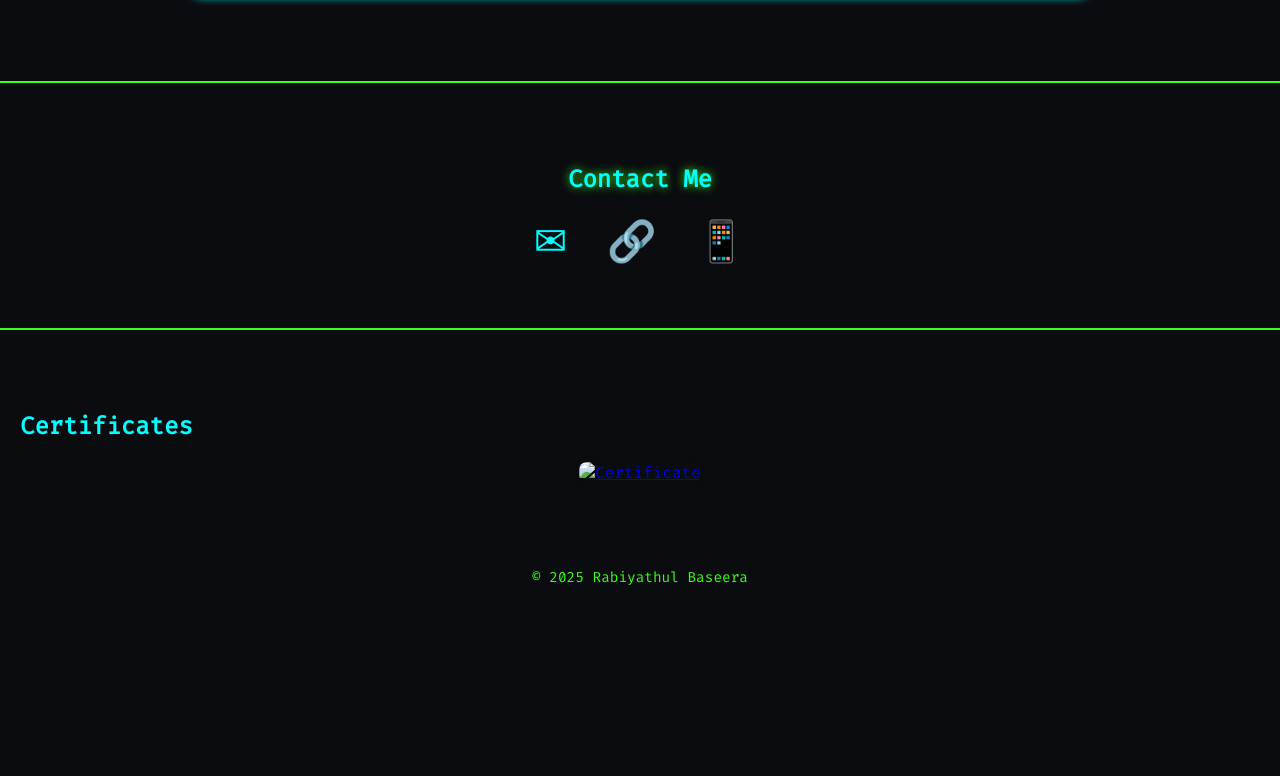
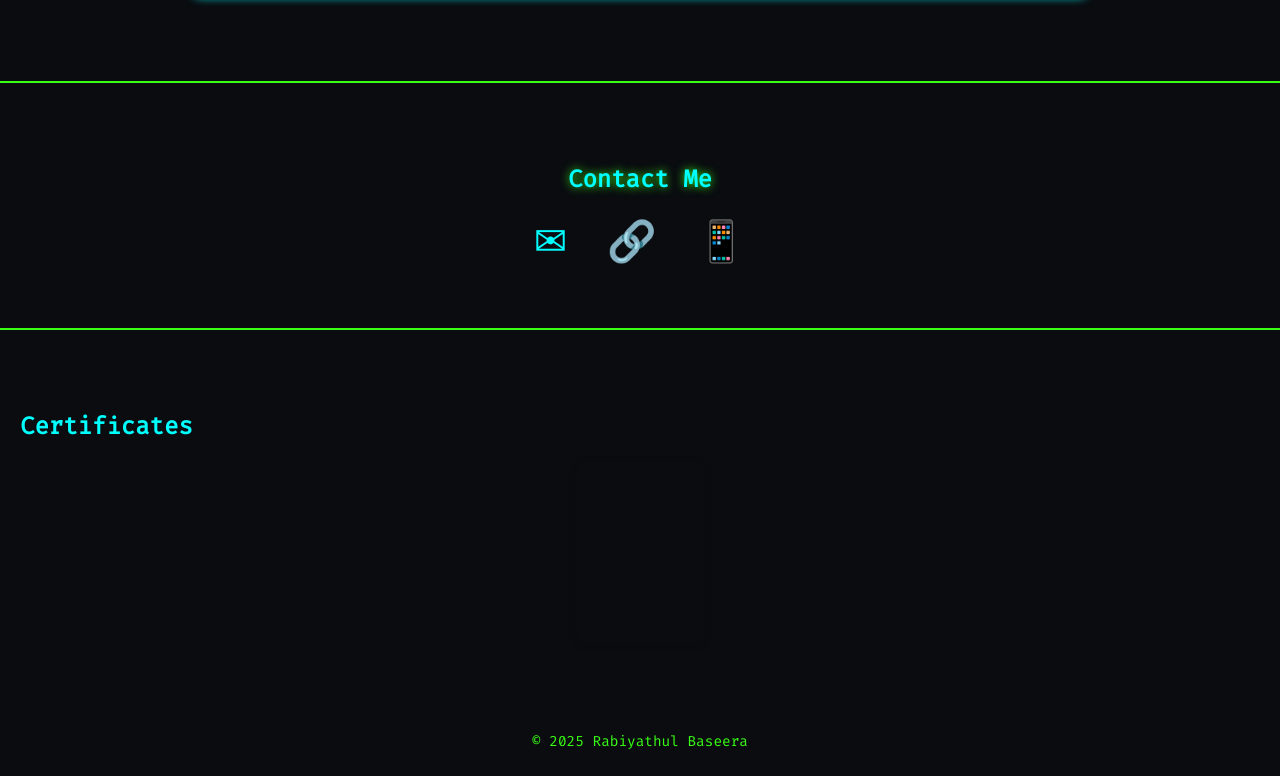
Before and after one commit to rabiyathul-baseera-a/portfolio, a plain HTML site: page index.html in a window 1280 px wide. Shown: the part 1292-2068 px from the top of the page. Before the commit the page ends 1904 px from the top, so only its background shows below. Drawn offline with Linux system fonts and the light colour scheme.

Commit message:
Update index.html

```diff
--- a/index.html
+++ b/index.html
@@ -193,7 +193,7 @@
   <div style="display: flex; flex-wrap: wrap; gap: 20px; justify-content: center;">
     <div style="text-align: center;">
       <a href="https://skills.yourlearning.ibm.com/certificate/share/8a8c01e2efewogICJvYmplY3RJZCIgOiAiVVJMLVBMTFYyTzZVRlRVIiwKICAibGVhcm5lckNOVU0iIDogIjE4OTkzMTdSRUciLAogICJvYmplY3RUeXBlIiA6ICJBQ1RJVklUWSIKfQc61cb1757c-10" target="_blank">
-        <img src="./rabiya.jpg" alt="Certificate" style="max-width: 200px; border-radius: 8px; box-shadow: 0 2px 10px rgba(0,0,0,0.1);">
+        <img src="./rabiya.png" alt="Certificate" style="max-width: 200px; border-radius: 8px; box-shadow: 0 2px 10px rgba(0,0,0,0.1);">
       </a>
     </div>
   </div>
```
